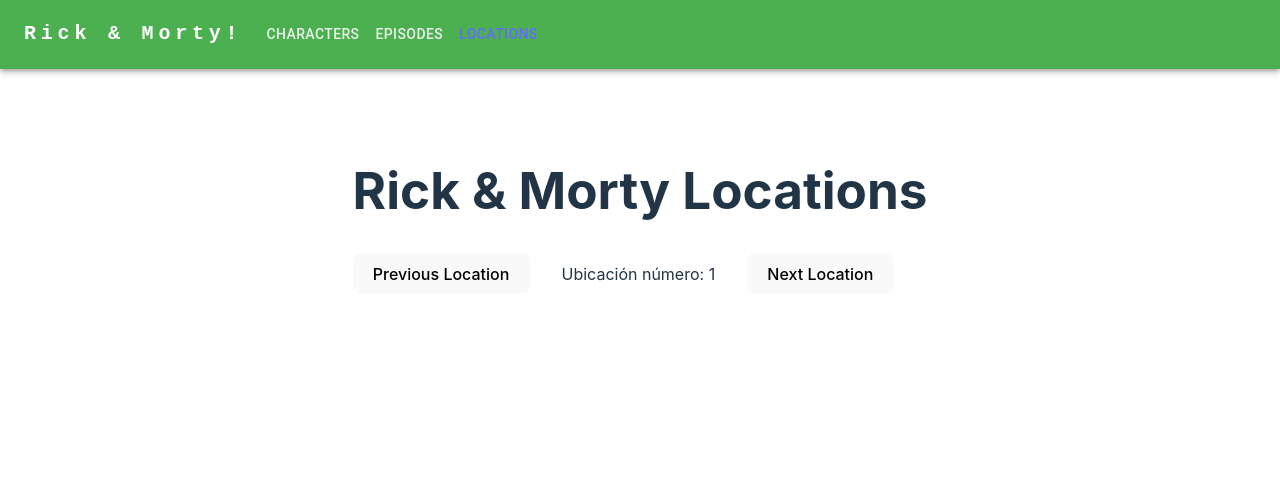
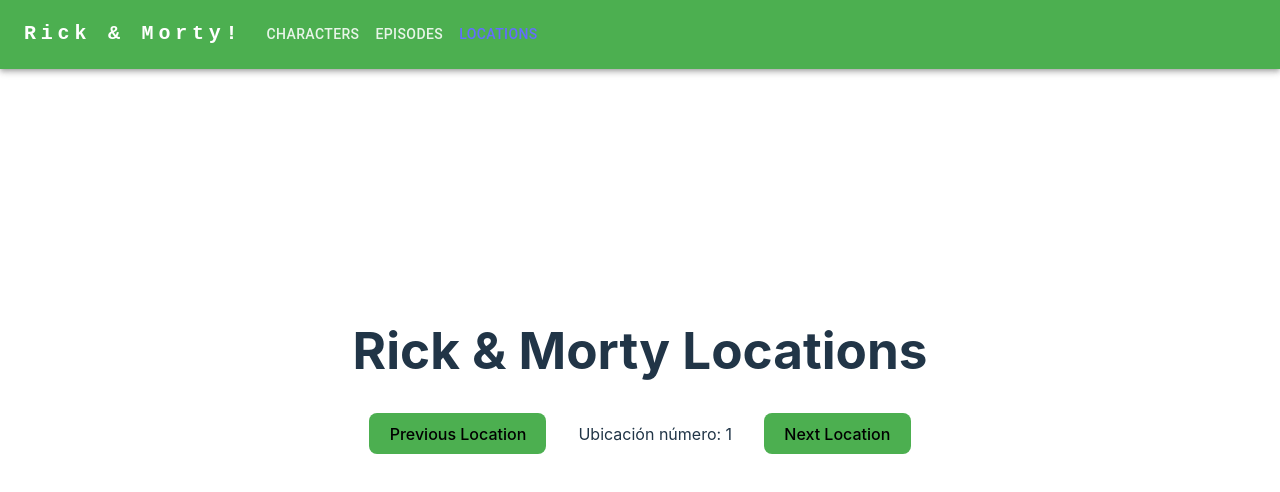
Before and after one commit to matiasPintoDiaz/api-rick-and-morty-front, a React (Vite) app: page /locations in a window 1280 px wide. Shown: the top 492 px of the page. Built offline with nearby package versions, Linux system fonts and the light colour scheme; no server answers.

Commit message:
more css

```diff
--- a/src/css/locationPage.css
+++ b/src/css/locationPage.css
@@ -1,7 +1,20 @@
-.button-location-box {
-    display: flex;
+.location-box {
+  max-width: 1280px;
+  margin: 0 auto;
+  padding: 2rem;
+  text-align: center;
+  margin: 8rem auto;
+}
+
+.buttons-location-box {
+  display: flex;
+  margin: 2rem;
 }
 
 .location-id {
-    margin: auto 2em;
+  margin: auto 2em;
 }
+
+.location-button {
+  background-color: #4caf50!important;
+}
--- a/src/pages/LocationPage.tsx
+++ b/src/pages/LocationPage.tsx
@@ -31,10 +31,10 @@
         <div>
           <h1>Rick & Morty Locations</h1>
         </div>
-        <div className='button-location-box'>
-          <button className='' onClick={() => setCountOp("sub")}>Previous Location</button>
+        <div className='buttons-location-box'>
+          <button className='location-button' onClick={() => setCountOp("sub")}>Previous Location</button>
           <p className='location-id'>Ubicación número: {id}</p>
-          <button className='' onClick={() => setCountOp("add")}>Next Location</button>
+          <button className='location-button' onClick={() => setCountOp("add")}>Next Location</button>
         </div>
       </div>
     </>
```
